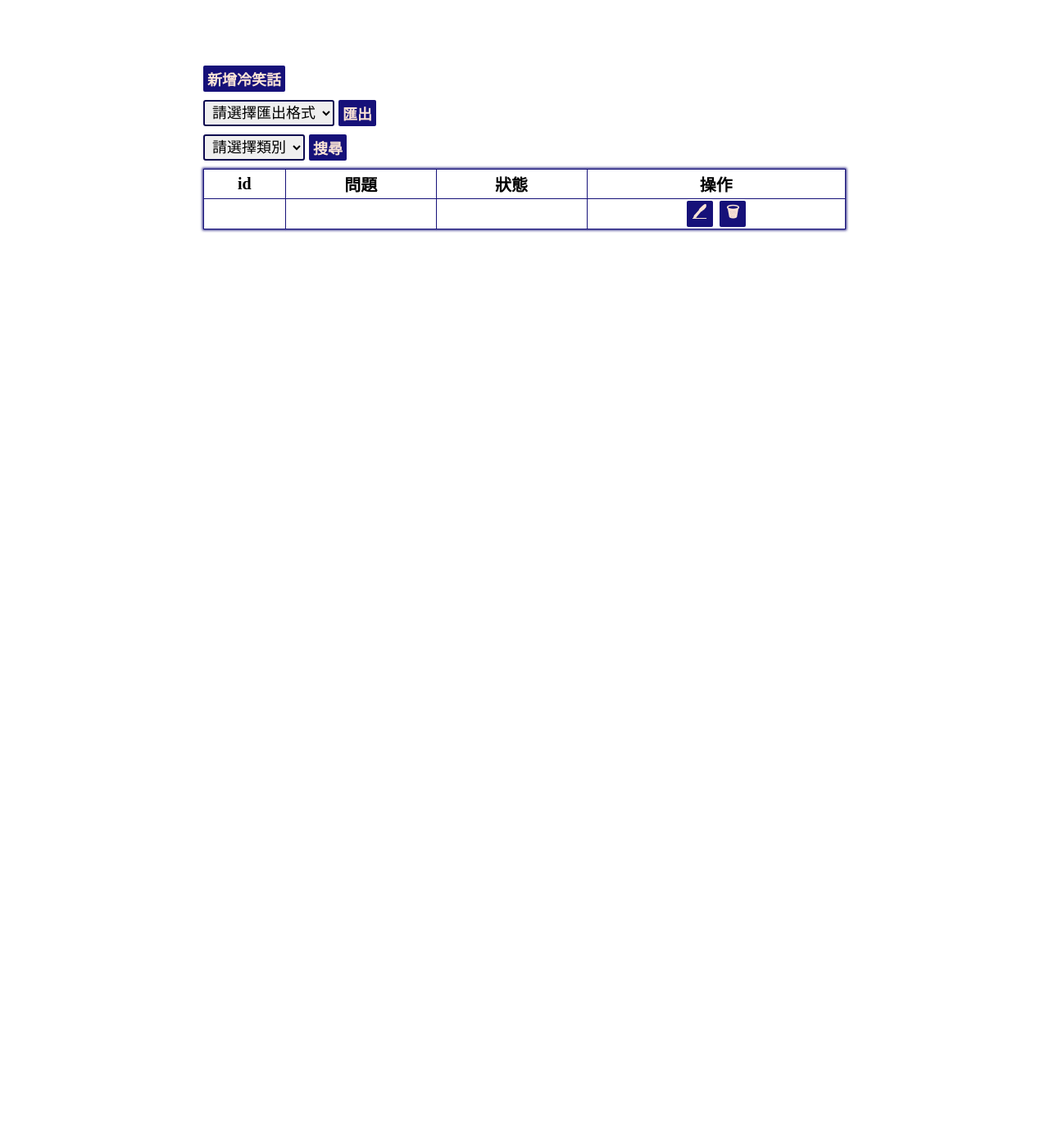
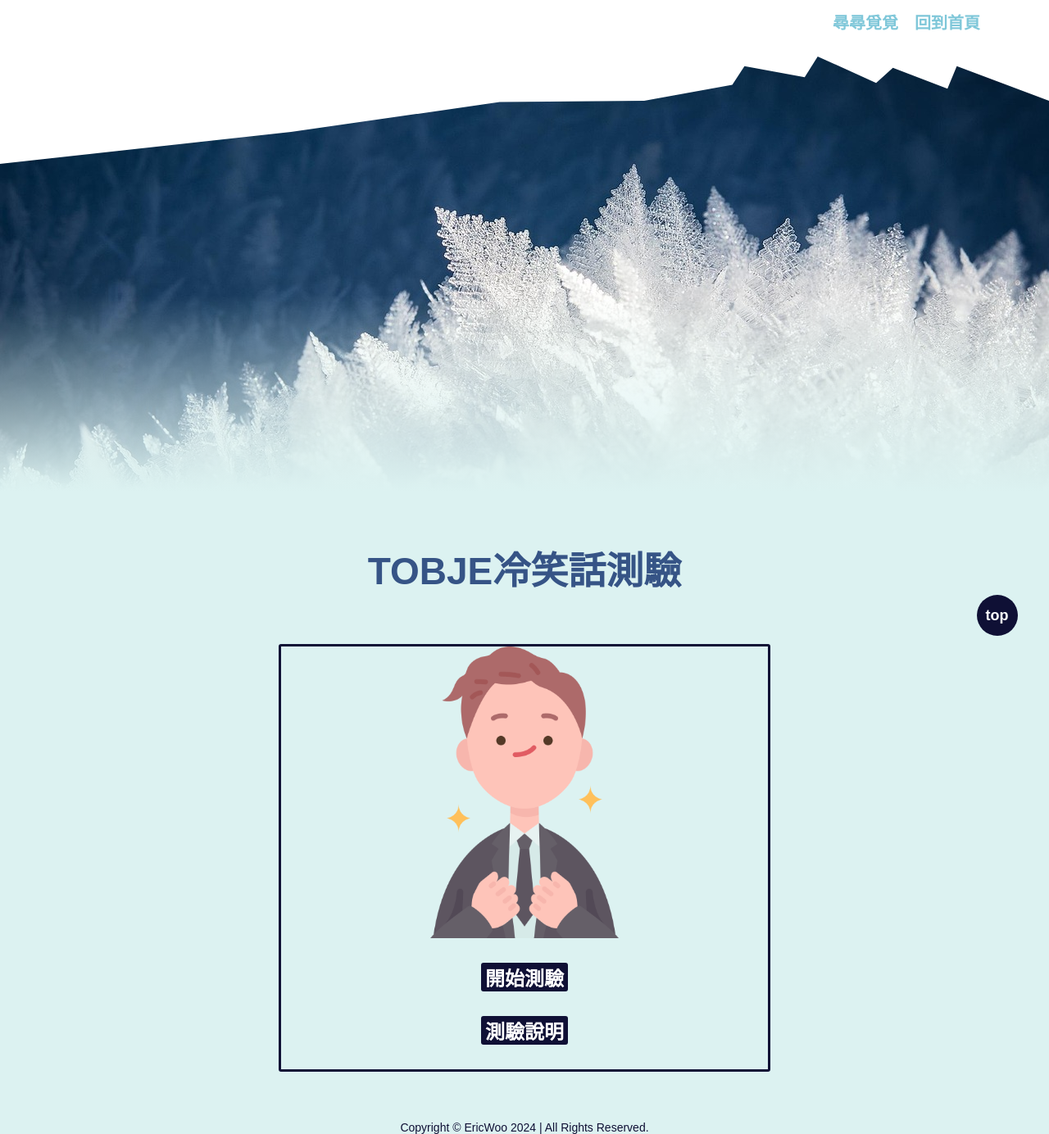
Before and after one commit to hiphop200199/languiverse, a PHP site: page /index.html in a window 1280 px wide. Shown: the whole page at 82% size. Before the commit the page ends 284 px from the top, so only its background shows below. Run offline with PHP 8.4, Linux system fonts and the light colour scheme; some web fonts are replaced.

Commit message:
adjust export and option selected

```diff
--- a/controller/admin/curse.php
+++ b/controller/admin/curse.php
@@ -238,7 +238,7 @@ class Curse extends Common
         $heading = ['id', '內容', '策略', '類別', '標籤', '狀態', '建立者', '建立時間', '更新時間'];
         $list = $this->curse_model->getExportList();
         switch ($format) {
-            case CSV:
+            case 1:
                 header('Content-Type: text/csv; charset=utf-8');
                 header('Content-Disposition: attachment; filename=curse.csv');
                 $csv = fopen('php://output', 'w+');
@@ -253,7 +253,7 @@ class Curse extends Common
                 rewind($csv);
                 fclose($csv);
                 break;
-            case EXCEL:
+            case 2:
                 header('Content-Type: application/vnd.openxmlformats-officedocument.spreadsheetml.sheet');
                 header('Content-Disposition:attachment;filename="curse.xlsx"');
                 $spreadsheet = new Spreadsheet();
--- a/controller/admin/curse_category.php
+++ b/controller/admin/curse_category.php
@@ -102,7 +102,7 @@ class Curse_category extends Common
         $heading = ['id', '名稱', '狀態', '建立者', '建立時間', '更新時間'];
         $list = $this->curse_category_model->getExportList();
         switch ($format) {
-            case CSV:
+            case 1:
                 header('Content-Type: text/csv; charset=utf-8');
                 header('Content-Disposition: attachment; filename=curse_category.csv');
                 $csv = fopen('php://output', 'w+');
@@ -117,7 +117,7 @@ class Curse_category extends Common
                 rewind($csv);
                 fclose($csv);
                 break;
-            case EXCEL:
+            case 2:
                 header('Content-Type: application/vnd.openxmlformats-officedocument.spreadsheetml.sheet');
                 header('Content-Disposition:attachment;filename="curse_category.xlsx"');
                 $spreadsheet = new Spreadsheet();
--- a/controller/admin/curse_tag.php
+++ b/controller/admin/curse_tag.php
@@ -102,7 +102,7 @@ class Curse_tag extends Common
         $heading = ['id', '名稱', '狀態', '建立者', '建立時間', '更新時間'];
         $list = $this->curse_tag_model->getExportList();
         switch ($format) {
-            case CSV:
+            case 1:
                 header('Content-Type: text/csv; charset=utf-8');
                 header('Content-Disposition: attachment; filename=curse_tag.csv');
                 $csv = fopen('php://output', 'w+');
@@ -117,7 +117,7 @@ class Curse_tag extends Common
                 rewind($csv);
                 fclose($csv);
                 break;
-            case EXCEL:
+            case 2:
                 header('Content-Type: application/vnd.openxmlformats-officedocument.spreadsheetml.sheet');
                 header('Content-Disposition:attachment;filename="curse_tag.xlsx"');
                 $spreadsheet = new Spreadsheet();
--- a/controller/admin/flower_meaning_category.php
+++ b/controller/admin/flower_meaning_category.php
@@ -102,7 +102,7 @@ class Flower_meaning_category extends Common
         $heading = ['id', '名稱', '狀態', '建立者', '建立時間', '更新時間'];
         $list = $this->flower_meaning_category_model->getExportList();
         switch ($format) {
-            case CSV:
+            case 1:
                 header('Content-Type: text/csv; charset=utf-8');
                 header('Content-Disposition: attachment; filename=flower_meaning_category.csv');
                 $csv = fopen('php://output', 'w+');
@@ -117,7 +117,7 @@ class Flower_meaning_category extends Common
                 rewind($csv);
                 fclose($csv);
                 break;
-            case EXCEL:
+            case 2:
                 header('Content-Type: application/vnd.openxmlformats-officedocument.spreadsheetml.sheet');
                 header('Content-Disposition:attachment;filename="flower_meaning_category.xlsx"');
                 $spreadsheet = new Spreadsheet();
--- a/controller/admin/joke.php
+++ b/controller/admin/joke.php
@@ -216,7 +216,7 @@ class Joke extends Common
         $heading = ['id', '問題','回答','靈感','類別','標籤','平均評分', '狀態', '建立者', '建立時間', '更新時間'];
         $list = $this->joke_model->getExportList();
         switch ($format) {
-            case CSV:
+            case 1:
                 header('Content-Type: text/csv; charset=utf-8');
                 header('Content-Disposition: attachment; filename=joke.csv');
                 $csv = fopen('php://output', 'w+');
@@ -231,7 +231,7 @@ class Joke extends Common
                 rewind($csv);
                 fclose($csv);
                 break;
-            case EXCEL:
+            case 2:
                 header('Content-Type: application/vnd.openxmlformats-officedocument.spreadsheetml.sheet');
                 header('Content-Disposition:attachment;filename="joke.xlsx"');
                 $spreadsheet = new Spreadsheet();
--- a/controller/admin/joke_category.php
+++ b/controller/admin/joke_category.php
@@ -106,7 +106,7 @@ class Joke_category extends Common
         $heading = ['id', '名稱', '狀態', '建立者', '建立時間', '更新時間'];
         $list = $this->joke_category_model->getExportList();
         switch ($format) {
-            case CSV:
+            case 1:
                 header('Content-Type: text/csv; charset=utf-8');
                 header('Content-Disposition: attachment; filename=joke_category.csv');
                 $csv = fopen('php://output', 'w+');
@@ -121,7 +121,7 @@ class Joke_category extends Common
                 rewind($csv);
                 fclose($csv);
                 break;
-            case EXCEL:
+            case 2:
                 header('Content-Type: application/vnd.openxmlformats-officedocument.spreadsheetml.sheet');
                 header('Content-Disposition:attachment;filename="joke_category.xlsx"');
                 $spreadsheet = new Spreadsheet();
--- a/controller/admin/joke_tag.php
+++ b/controller/admin/joke_tag.php
@@ -102,7 +102,7 @@ class Joke_tag extends Common
         $heading = ['id', '名稱', '狀態', '建立者', '建立時間', '更新時間'];
         $list = $this->joke_tag_model->getExportList();
         switch ($format) {
-            case CSV:
+            case 1:
                 header('Content-Type: text/csv; charset=utf-8');
                 header('Content-Disposition: attachment; filename=joke_tag.csv');
                 $csv = fopen('php://output', 'w+');
@@ -117,7 +117,7 @@ class Joke_tag extends Common
                 rewind($csv);
                 fclose($csv);
                 break;
-            case EXCEL:
+            case 2:
                 header('Content-Type: application/vnd.openxmlformats-officedocument.spreadsheetml.sheet');
                 header('Content-Disposition:attachment;filename="joke_tag.xlsx"');
                 $spreadsheet = new Spreadsheet();
--- a/controller/admin/touching.php
+++ b/controller/admin/touching.php
@@ -168,7 +168,7 @@ class Touching extends Common{
         $heading = ['id', '內容','出處','感想', '狀態', '建立者', '建立時間', '更新時間'];
         $list = $this->touching_model->getExportList();
         switch ($format) {
-            case CSV:
+            case 1:
                 header('Content-Type: text/csv; charset=utf-8');
                 header('Content-Disposition: attachment; filename=touching.csv');
                 $csv = fopen('php://output', 'w+');
@@ -183,7 +183,7 @@ class Touching extends Common{
                 rewind($csv);
                 fclose($csv);
                 break;
-            case EXCEL:
+            case 2:
                 header('Content-Type: application/vnd.openxmlformats-officedocument.spreadsheetml.sheet');
                 header('Content-Disposition:attachment;filename="touching.xlsx"');
                 $spreadsheet = new Spreadsheet();
--- a/controller/admin/touching_source.php
+++ b/controller/admin/touching_source.php
@@ -106,7 +106,7 @@ class Touching_source extends Common
         $heading = ['id', '名稱', '狀態', '建立者', '建立時間', '更新時間'];
         $list = $this->touching_source_model->getExportList();
         switch ($format) {
-            case CSV:
+            case 1:
                 header('Content-Type: text/csv; charset=utf-8');
                 header('Content-Disposition: attachment; filename=touching_source.csv');
                 $csv = fopen('php://output', 'w+');
@@ -121,7 +121,7 @@ class Touching_source extends Common
                 rewind($csv);
                 fclose($csv);
                 break;
-            case EXCEL:
+            case 2:
                 header('Content-Type: application/vnd.openxmlformats-officedocument.spreadsheetml.sheet');
                 header('Content-Disposition:attachment;filename="touching_source.xlsx"');
                 $spreadsheet = new Spreadsheet();
--- a/index.html
+++ b/index.html
@@ -4,175 +4,220 @@
     <meta charset="UTF-8" />
     <meta name="viewport" content="width=device-width, initial-scale=1.0" />
    <style>
+@import url("https://fonts.googleapis.com/css2?family=Caveat+Brush&family=Geo:ital@0;1&display=swap");
 * {
   padding: 0;
   margin: 0;
   box-sizing: border-box;
-  overflow: hidden;
+  scroll-behavior: smooth;
+  overflow-x: clip;
+  font-family: "Geo", sans-serif;
+  --c1:#DCF2F1;
+--c2:#7FC7D9;
+--c3:#365486;
+--c4:#0F1035;
+}
+h2{
+  font-size: 46px;
+}
+h3{
+font-size: 32px;
+}
+h2,h3{
+  text-align: center;
+  color: var(--c3);
 }
 
-#backend {
-  height: 100dvh;
+p{
+  font-size: 20px;
+  color: var(--c4);
+}
+
+p#copyright{
+  font-size: 14px;
+  white-space: nowrap;
+  text-align: center;
+}
+
+
+
+
+#test-box{
+   width: 80dvw;
+  max-width: 600px;
+  min-height: 60dvh;
+ margin: 60px auto;
+ border:3px solid var(--c4);
+ border-radius: 3px;
  display: flex;
+ flex-direction: column;
+ align-items: center;
+ justify-content: space-around;
+}
+
+#test-box img{
+  width: 60%;
+  min-width: 250px;
+  display: block;
+}
+
+.test-box-btn{
+  font-size: 24px;
+  font-weight: 700;
+  color: #fff;
+  background-color: var(--c4);
+  border-radius: 3px;
+  padding: 0 5px;
+  border: none;
+  cursor: pointer;
+  display: block;
+  margin: 30px auto;
+}
+
+
+#top{
+  position: fixed;
+  display: grid;
+  place-items: center;
+  bottom: 3dvh;
+  right: 3dvw;
+  width: 50px;
+  height: 50px;
+  border-radius: 50%;
+  text-decoration: none;
+  cursor: pointer;
+  background-color: var(--c4);
+  color: #fff;
+  font-size: 18px;
+  font-weight: 700;
+}
+#page {
   position: relative;
-  justify-content: center;
-  align-items: center;
+  min-height: 100dvh;
+  background-color: var(--c1);
 }
-#backend #orientation-remind{
+#page #orientation-remind {
   display: none;
   font-size: 4rem;
   font-weight: 700;
   letter-spacing: 2px;
 }
 
-#backend #list {
- overflow-y: auto;
- height: 80%;
-  width: calc(100dvw - 300px);
+#page nav{
+  position: fixed;
+  clip-path: polygon(0% 0%, 100% 0%, 100% 61.56%, 91.21% 40.35%, 90.32% 54.11%, 85.12% 41.34%, 83.52% 50.62%, 77.95% 34.48%, 76.71% 47.13%, 70.97% 40.35%, 69.81% 51.73%, 61.41% 61.56%, 47.63% 62.29%, 27.74% 80.54%, 0% 100%);
+  width: 100dvw;
+  height: 200px;
+  background-color: #fff;
+  filter: drop-shadow(0 2px 3px 2px var(--c1));
+  z-index: 1;
 }
-#backend #list #function{
-  width: clamp(400px, 80%, 1000px);
+#page nav a{
+  float: right;
+  text-decoration: none;
+  cursor: pointer;
+  color: var(--c2);
+  font-weight: 700;
+  font-size: 20px;
+  transition: 0.3s;
+  margin-inline-end: 20px;
+  position: relative;
+  right: 5dvw;
+  top: 1.5dvh;
+  text-shadow: 0 0 1px #fff;
+}
+#page nav a:hover{
+  scale: 1.05;
+  text-shadow: 0 0 3px #fff;
+}
+#page #hero-image{
+  width: 100dvw;
+  height: 75dvh;
+  background-image: url('../../../image/ice.jpg');
+  background-size: cover;
+  position: relative;
+  margin-block-end: 60px;
+}
+#page #hero-image::before{
+  content: '';
+  width: 100%;
+  height: 100%;
+  background-image: linear-gradient(to bottom,transparent 60%,var(--c1));
+  position: absolute;
+  inset:0;
+}
+
+dialog{
+  position: fixed;
+  left: 50%;
+  top: 50%;
+  transform: translate(-50%,-50%);
+  border-radius: 3px;
+  box-shadow: 0 0 3px 2px var(--c1);
+  border: 3px solid var(--c3);
+
+}
+
+dialog::backdrop{
+  background-color: rgba(0,0 ,0, 0.7);
+}
+
+dialog #test-explain-content,dialog #score-content{
   display: flex;
   flex-direction: column;
-  align-items: flex-start;
-  margin:  0 auto;
+  align-items: center;
+  justify-content: space-evenly;
+    width: 300px;
+  height: 350px;
+  padding: 10px;
 }
-#backend #list #function a{
-  background-color: #161179;
-  color: #fbe4d6;
-  font-size: 18px;
+
+dialog p{
+  font-size: 16px;
+}
+
+dialog p::first-letter{
+  font-size: 20px;
   font-weight: 700;
-  padding: 3px 5px;
-  border-radius: 2px;
+  color: var(--c3);
+}
+
+dialog button{
+     font-size: 20px;
+  font-weight: 700;
+  color: #fff;
+  background-color: var(--c4);
+  border-radius: 3px;
+  padding: 0 3px;
+  border: none;
   cursor: pointer;
-  text-decoration: none;
 }
-#backend #list #function #export-area{
+
+dialog #score-content h4{
+  font-size: 24px;
+  color: var(--c3);
+}
+
+dialog #score-content #button-area{
   display: flex;
+  flex-direction: column;
   align-items: center;
+}
+
+dialog #score-content #button-area button{
   margin-block: 10px;
 }
-#backend #list #function #export-area select,#backend #list #function #search-area select,#backend #list #function #export-area option,#backend #list #function #search-area option{
-  font-size: 18px;
-  padding: 3px 5px;
-  outline: none;
-  border: 2px solid #0c0950;
-  border-radius: 3px;
-}
-#backend #list #function #export-area #export,#search{
-  margin-left: 5px;
-}
-#backend #list #function #search-area{
-  display: flex;
-  align-items: center;
-  margin-block-end: 10px;
-}
-#backend #list table {
-  border-collapse: collapse;
-  width: clamp(400px, 80%, 1000px);
-  border: 1px solid #161179;
-  box-shadow: 0 0 3px 1px #161179;
-  accent-color: #161179;
-  margin: 0 auto;
-}
-#backend #list table td, #backend #list table th {
-  border: 1px solid #161179;
-  text-align: center;
-}
-#backend #list table th {
-  font-weight: 700;
-  font-size: 20px;
-  padding: 3px 5px;
-}
-#backend #list table td {
-  font-size: 18px;
-  padding: 2px 5px;
-}
-#backend #list table td.operation {
-  white-space: nowrap;
-}
-#backend #list table td a {
-  display: inline-flex;
-  justify-content: center;
-  align-items: center;
-  width: 32px;
-  height: 32px;
-  margin-inline: 2px;
-  border-radius: 2px;
-  background-color: #161179;
-  color: #FBE4D6;
-  cursor: pointer;
-  font-weight: 700;
-}
-#backend #list #grid {
-  display: none;
-}
-
-@media screen and (max-width: 768px) {
-
-  #backend #list {
-    width: 100%;
-    position: relative;
-    top: 30px;
-    display: flex;
-  flex-direction: column;
-  justify-content: center;
-  align-items: center;
-  height: 100%;
-  }
-  #backend #list #function{
-    width: clamp(305px,60dvw,420px);
-  }
-  #backend #list table {
-    display: none;
-  }
-  #backend #list #grid {
-    display: grid;
-    grid-template-columns: repeat(2, 1fr);
-    gap: 5px;
-    overflow-y: auto;
-    height: calc(75dvh + 10px);
-  }
-  #backend #list #grid .item {
-    display: flex;
-    flex-direction: column;
-    justify-content: space-around;
-    border: 2px solid #161179;
-    border-radius: 2px;
-    padding: 5px 10px;
-    font-size: 18px;
-    width: clamp(150px, 30dvw, 200px);
-    height: clamp(180px, 25dvh, 230px);
-    accent-color: #161179;
-  }
-  #backend #list #grid .item input[type=checkbox] {
-    width: 20px;
-    height: 20px;
-    align-self: flex-end;
-  }
-  #backend #list #grid .item p{
-    height: 52px;
-  }
-  #backend #list #grid .item .button a {
-    display: inline-flex;
-    justify-content: center;
-    align-items: center;
-    width: 32px;
-    height: 32px;
-    margin-inline: 2px;
-    border-radius: 2px;
-    background-color: #161179;
-    color: #FBE4D6;
-    cursor: pointer;
-    font-weight: 700;
-  }
-}/*# sourceMappingURL=list.css.map */
 
 @media screen and (orientation: landscape) and (min-width: 400px) and (max-height: 576px) {
-  #backend #orientation-remind {
+  #page{
+    display: grid;
+    place-items: center;
+    background-color: #fff;
+  }
+  #page #orientation-remind {
     display: block;
   }
-  #backend :not(#orientation-remind) {
+  #page :not(#orientation-remind) {
     display: none;
   }
 }
@@ -181,74 +226,55 @@
     <title>Document</title>
   </head>
   <body>
-   <div id="backend">
+      <div id="page">
    <h1 id="orientation-remind">僅支援直向模式</h1>
-<?php require_once $_SERVER['DOCUMENT_ROOT'].'/component/slide-menu.php' ;
-require_once $_SERVER['DOCUMENT_ROOT'] . '/component/loading.php';
-require_once $_SERVER['DOCUMENT_ROOT'] . '/component/confirmLB.php';
-require_once $_SERVER['DOCUMENT_ROOT'] . '/component/alertLB.php';
-?>
-      <section id="list">
-      <div id="function">
-        <a href="add.php">新增冷笑話</a>
-        <div id="export-area">
-          <select name="" id="format">
-            <option value="">請選擇匯出格式</option>
-            <option value="1">csv</option>
-            <option value="2">excel</option>
-          </select>
-          <a id="export">匯出</a>
+   <nav>
+      <a href="index.php">回到首頁</a>
+      <a href="search.php">尋尋覓覓</a>
+   </nav>
+   <div id="hero-image"></div>
+   <h2>TOBJE冷笑話測驗</h2>
+   <div id="test-box">
+    <img src="./image/confident.png" alt="">
+    <section id="buttons">
+      <button class="test-box-btn" id="start-test">開始測驗</button>
+      <button class="test-box-btn" id="test-explain-btn">測驗說明</button>
+    </section>
    </div>
-        <div id="search-area">
-           <select name="" id="category">
-            <option value="">請選擇類別</option>
-            <option value="1">csv</option>
-            <option value="2">excel</option>
-          </select>
-          <a  id="search">搜尋</a>
+   <p id="copyright">Copyright © EricWoo 2024 | All Rights Reserved.</p>
+   <a href="#" id="top">top</a>
+ <dialog id="test-explain-modal">
+  <div id="test-explain-content">
+     <p>TOBJE(Test Of Bad Joke For Entertainment)為娛樂冷笑話測驗之縮寫，是世上公認評鑑一個人對於冷笑話的敏銳程度最有公信力的測驗，測驗方式相當容易，每一次總共有20道題目，前14題為閱讀選擇題，後6題為聽力選擇題，題型選項皆為單選，每一題都只有一個正確答案，非常好懂，故頗受世人歡迎。相信你一定也可以通過本測驗的。</p>
+      <button id="close-test-explain">關閉</button>
+  </div>
+   </dialog>
+   <dialog id="score-modal">
+    <div id="score-content">
+       <h4>恭喜您得到分！</h4>
+    <div id="button-area">
+      <button >匯出PDF</button>
+      <button >分享至FB</button>
+      <button >分享至LINE</button>
+      <button id="close-score">關閉</button>
     </div>
     </div>
-        <table>
-          <thead>
-            <tr>
-              <th>id</th>
-              <th>問題</th>
-              <th>狀態</th>
-              <th>操作</th>
-            </tr>
-          </thead>
-          <tbody>
-
-            <tr>
-              <td></td>
-              <td></td>
-              <td></td>
-              <td class="operation">
-
-                <a href="edit.php?id=<?= $v['id']; ?>" class="edit">🖊</a> <a data-id="<?= $v['id']; ?>" class="delete">🗑</a>
-
-              </td>
-            </tr>
-
-          </tbody>
-        </table>
-        <div id="grid">
-
-          <div class="item">
-            <p>id:</p>
-            <p>問題:</p>
-            <p>狀態:</p>
-            <section class="button">
-
-                <a href="edit.php?id=<?= $v['id']; ?>" class="edit">🖊</a> <a data-id="<?= $v['id']; ?>" class="delete">🗑</a>
-
-            </section>
-          </div>
-
-        </div>
-      </section>
+   </dialog>
 </div>
   <script>
+   const testExplainBtn = document.getElementById('test-explain-btn')
+   const closeTestExplainBtn = document.getElementById('close-test-explain')
+   const testExplainModal = document.getElementById('test-explain-modal')
+
+    testExplainBtn.addEventListener('click',function(){
+      testExplainModal.showModal()
+    })
+    closeTestExplainBtn.addEventListener('click',function(){
+      testExplainModal.close()
+    })
+
+
+
 
   </script>
   </body>
--- a/page/admin/joke/list.php
+++ b/page/admin/joke/list.php
@@ -5,6 +5,10 @@ require_once $_SERVER['DOCUMENT_ROOT'] . '/controller/admin/joke_category.php';
 $url = (empty($_SERVER['HTTPS']) ? 'http' : 'https') . '://' . $_SERVER['HTTP_HOST'] . $_SERVER['REQUEST_URI'];
 $query = parse_url($url, PHP_URL_QUERY);
 $queryArray = explode('&',$query);
+$categoryNumber = 0;
+if(!empty($queryArray)){
+  $categoryNumber =  intval(substr($queryArray[0], strpos($queryArray[0], '=') + 1));
+}
 $db = new Db();
 $jokeController = new Joke(new Joke_model($db),new Joke_with_tag_model($db),new Account_model($db));
 $list = $jokeController->index($queryArray);
@@ -33,7 +37,7 @@ require_once $_SERVER['DOCUMENT_ROOT'] . '/component/alertLB.php';
            <select name="" id="category">
             <option value="">請選擇類別</option>
             <?php foreach ($categoryList as $k=>$v):?>
-            <option value="<?=$v['id']?>"><?=$v['name']?></option>
+            <option <?php if($categoryNumber!=0 && $categoryNumber == $v['id']):?>selected<?php endif;?> value="<?=$v['id']?>"><?=$v['name']?></option>
             <?php endforeach;?>
           </select>
           <a  id="search">搜尋</a>
```
Also changed, not shown: image/confident.png (added). Lines whose indentation alone changed are shown as unchanged.
